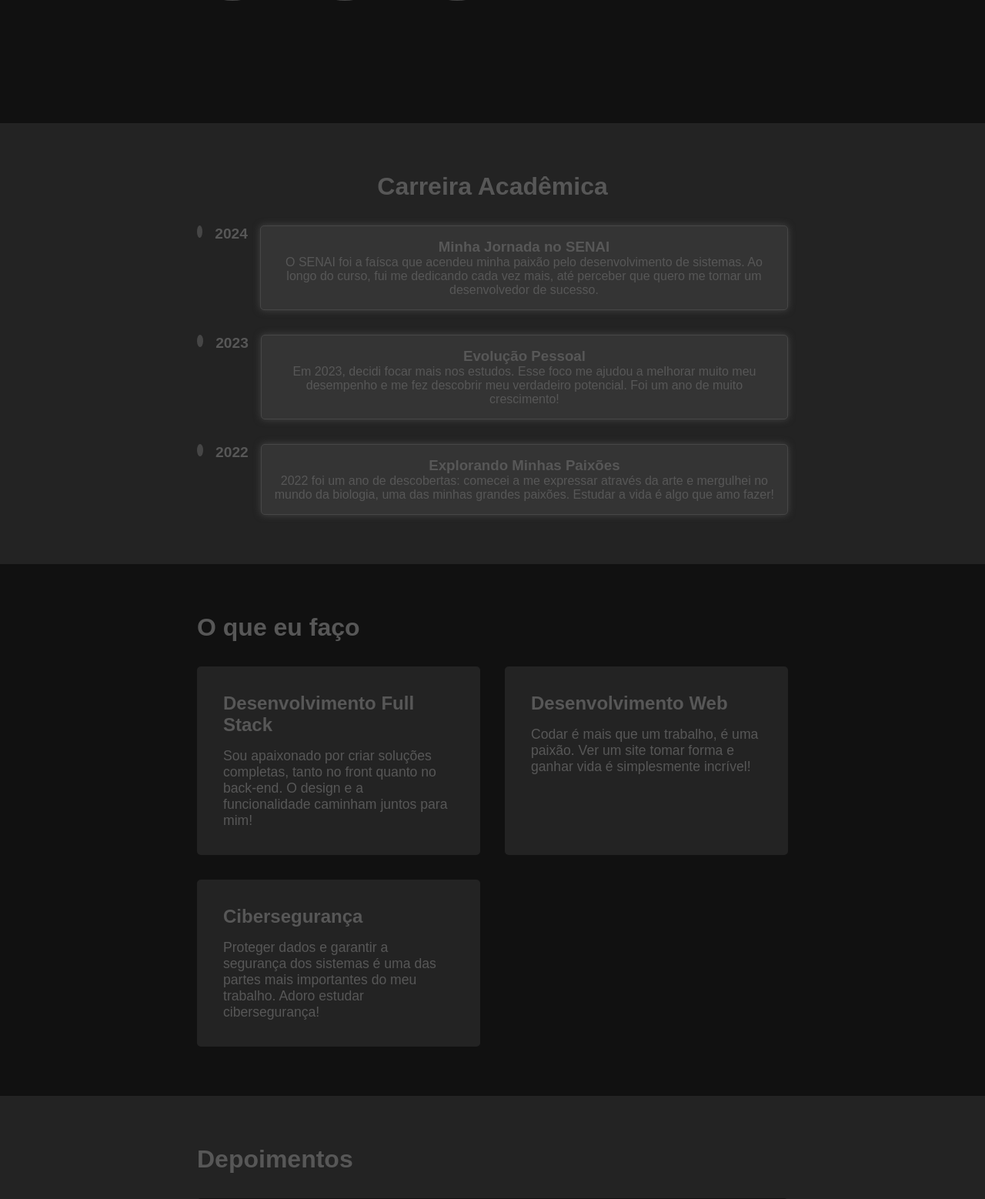
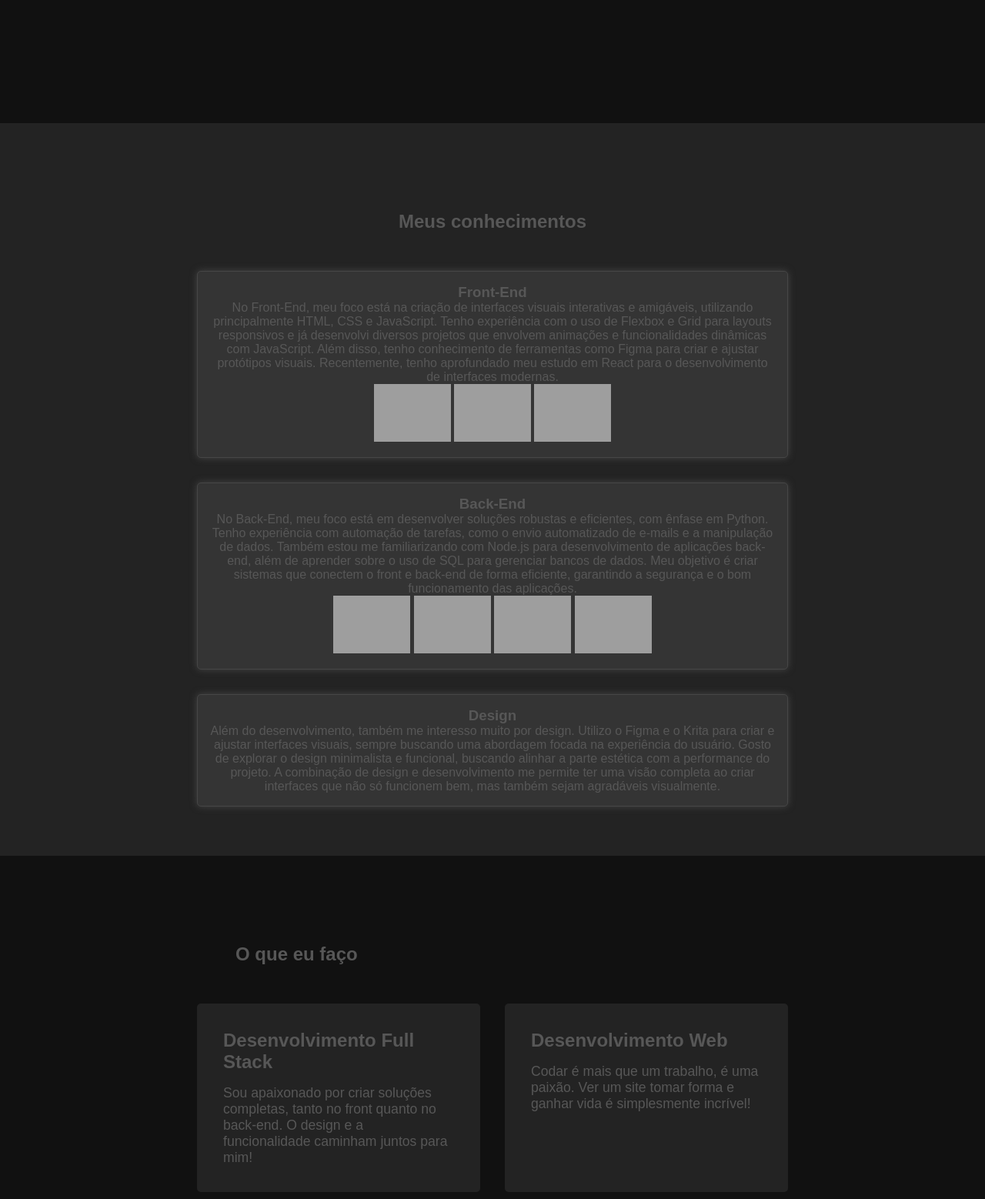
Before and after one commit to samuelbrag4/site-proprio, a Flask app: page / in a window 1280 px wide. Shown: the part 640-2198 px from the top of the page at 77% size. Run offline with Flask 3, Linux system fonts and the light colour scheme; grey boxes are pictures that could not be loaded.

Commit message:
feat: reformulação da sessão de carreiras para conhecimentos

```diff
--- a/static/css/styles.css
+++ b/static/css/styles.css
@@ -147,94 +147,30 @@ a:visited, a:link {
     box-shadow: 0 0 40px var(--highlight-color);
 }
 
-/* Texto animado */
-.text-animation {
-    font-size: 34px;
-    font-weight: 600;
-    min-width: 280px;
-    margin-top: 1rem;
+/* Seção Conhecimentos */
+.section-heading {
+    margin: 50px;
 }
 
-.text-animation span {
-    position: relative;
-}
-
-.text-animation span::before {
-    content: "Desenvolvedor";
-    color: var(--main-color);
-    animation: words 20s infinite;
-}
-
-.text-animation span::after {
-    content: "";
-    background-color: var(--bg-color);
-    position: absolute;
-    width: calc(100% + 8px);
-    height: 100%;
-    border-left: 3px solid var(--bg-color);
-    right: -8px;
-    animation: cursor 1s infinite, typing 20s steps(14) infinite;
-}
-
-@keyframes cursor {
-    to {
-        border-left: 3px solid var(--main-color);
-    }
-}
-
-@keyframes words {
-    0%, 20% { content: "Aluno dos professores:"; }
-    21%, 40% { content: "Felipe Santos"; }
-    41%, 60% { content: "Thiago Ferreira"; }
-    61%, 80% { content: "Eduardo Correia"; }
-    81%, 100% { content: "Marcelo Carboni"; }
-}
-
-@keyframes typing {
-    10%, 15%, 30%, 35%, 50%, 55%, 70%, 75%, 90%, 95% { width: 0; }
-    5%, 20%, 25%, 40%, 45%, 60%, 65%, 80%, 85%, 100% { width: calc(100% + 8px); }
-}
-
-/* Seção Educação */
-.section-education {
+.section-skills {
     padding: 4rem 16rem;
     background-color: var(--secondary-bg-color);
     text-align: center;
 }
 
-.section-heading {
-    font-size: 2rem;
-    color: var(--text-color);
-    margin-bottom: 2rem;
-}
-
-.timeline {
+.skills-timeline {
     display: flex;
     flex-direction: column;
     gap: 2rem;
 }
 
-.timeline-item {
+.skills-item {
     display: flex;
     align-items: flex-start;
     gap: 1rem;
-    position: relative;
 }
 
-.timeline-dot {
-    width: 1rem;
-    height: 1rem;
-    background-color: var(--main-color);
-    border-radius: 50%;
-}
-
-.timeline-date {
-    font-size: 1.2rem;
-    font-weight: bold;
-    color: var(--text-color);
-}
-
-.timeline-content {
+.skills-content {
     padding: 1rem;
     background-color: var(--tertiary-bg-color);
     border: 1px solid var(--main-color);
@@ -243,9 +179,13 @@ a:visited, a:link {
     transition: 0.3s ease;
 }
 
-.timeline-content:hover {
+.skills-content:hover {
+    box-shadow: 0 0 20px var(--highlight-color);
     transform: scale(1.05);
-    box-shadow: 0 0 20px var(--highlight-color);
+}
+
+.skills-image {
+    width: 100px;
 }
 
 /* Seção Serviços */
--- a/templates/index.html
+++ b/templates/index.html
@@ -1,5 +1,6 @@
 <!DOCTYPE html>
 <html lang="pt-br">
+
 <head>
     <meta charset="UTF-8" />
     <meta name="viewport" content="width=device-width, initial-scale=1.0" />
@@ -12,12 +13,12 @@
 <body>
     <main class="main-content">
         <header class="main-header">
-                <a href="https://www.linkedin.com/in/samuelbrag4/" target="_blank" class="header-logo">
-                    Samuel <span class="highlight"> Braga </span>
-                </a>
+            <a href="https://www.linkedin.com/in/samuelbrag4/" target="_blank" class="header-logo">
+                Samuel <span class="highlight"> Braga </span>
+            </a>
             <nav class="header-nav">
                 <a href="#home" class="nav-link active">Início</a>
-                <a href="#education" class="nav-link">Carreira</a>
+                <a href="#skills" class="nav-link">Carreira</a>
                 <a href="#services" class="nav-link">Serviços</a>
                 <a href="#testimonials" class="nav-link">Depoimentos</a>
                 <a href="#contact" class="nav-link">Contato</a>
@@ -34,9 +35,12 @@
                 <p>Apaixonado por aprender cada vez mais sobre ciência da computação 🚀</p>
 
                 <section class="btn-group">
-                    <div class="btn"><a href="https://github.com/samuelbrag4" target="_blank" class="link-btn"><img src="../static/images/github.png" alt="GitHub">GitHub</a></div>
-                    <div class="btn"><a href="www.linkedin.com/in/samuelbrag4" target="_blank" class="link-btn"><img src="../static/images/linkedin.png" alt="LinkedIn">LinkedIn</a></div>
-                    <div class="btn"><a href="https://codepen.io/SamuelBrag4" target="_blank" class="link-btn"><img src="../static/images/codepen.png" alt="CodePen">Codepen</a></div>
+                    <div class="btn"><a href="https://github.com/samuelbrag4" target="_blank" class="link-btn"><img
+                                src="../static/images/github.png" alt="GitHub">GitHub</a></div>
+                    <div class="btn"><a href="www.linkedin.com/in/samuelbrag4" target="_blank" class="link-btn"><img
+                                src="../static/images/linkedin.png" alt="LinkedIn">LinkedIn</a></div>
+                    <div class="btn"><a href="https://codepen.io/SamuelBrag4" target="_blank" class="link-btn"><img
+                                src="../static/images/codepen.png" alt="CodePen">Codepen</a></div>
                 </section>
             </article>
 
@@ -45,38 +49,64 @@
             </figure>
         </section>
 
-        <section class="section-education" id="education">
-            <h2 class="section-heading">Carreira Acadêmica</h2>
+        <section class="section-skills" id="skills">
+            <h2 class="section-heading">Meus conhecimentos</h2>
 
-            <section class="timeline">
-                <article class="timeline-item">
-                    <div class="timeline-dot"></div>
-                    <div class="timeline-date">2024</div>
-                    <div class="timeline-content">
-                        <h3>Minha Jornada no SENAI</h3>
-                        <p>O SENAI foi a faísca que acendeu minha paixão pelo desenvolvimento de sistemas. Ao longo do
-                            curso, fui me dedicando cada vez mais, até perceber que quero me tornar um desenvolvedor de
-                            sucesso.</p>
+            <section class="skills-timeline">
+                <article class="skills-item">
+                    <div class="skills-content">
+                        <h3>Front-End</h3>
+                        <p>No Front-End, meu foco está na criação de interfaces visuais interativas e amigáveis,
+                            utilizando principalmente HTML, CSS e JavaScript. Tenho experiência com o uso de Flexbox e
+                            Grid para layouts responsivos e já desenvolvi diversos projetos que envolvem animações e
+                            funcionalidades dinâmicas com JavaScript. Além disso, tenho conhecimento de ferramentas como
+                            Figma para criar e ajustar protótipos visuais. Recentemente, tenho aprofundado meu estudo em
+                            React para o desenvolvimento de interfaces modernas.</p>
+                        <img alt="Samuel-Js"
+                            src="https://raw.githubusercontent.com/devicons/devicon/master/icons/javascript/javascript-plain.svg"
+                            class="skills-image">
+                        <img alt="Samuel-HTML"
+                            src="https://raw.githubusercontent.com/devicons/devicon/master/icons/html5/html5-original.svg"
+                            class="skills-image">
+                        <img alt="Samuel-CSS"
+                            src="https://raw.githubusercontent.com/devicons/devicon/master/icons/css3/css3-original.svg"
+                            class="skills-image">
                     </div>
                 </article>
 
-                <article class="timeline-item">
-                    <div class="timeline-dot"></div>
-                    <div class="timeline-date">2023</div>
-                    <div class="timeline-content">
-                        <h3>Evolução Pessoal</h3>
-                        <p>Em 2023, decidi focar mais nos estudos. Esse foco me ajudou a melhorar muito meu desempenho e
-                            me fez descobrir meu verdadeiro potencial. Foi um ano de muito crescimento!</p>
+                <article class="skills-item">
+                    <div class="skills-content">
+                        <h3>Back-End</h3>
+                        <p>No Back-End, meu foco está em desenvolver soluções robustas e eficientes, com ênfase em
+                            Python. Tenho experiência com automação de tarefas, como o envio automatizado de e-mails e a
+                            manipulação de dados. Também estou me familiarizando com Node.js para desenvolvimento de
+                            aplicações back-end, além de aprender sobre o uso de SQL para gerenciar bancos de dados. Meu
+                            objetivo é criar sistemas que conectem o front e back-end de forma eficiente, garantindo a
+                            segurança e o bom funcionamento das aplicações.</p>
+                        <img alt="Samuel-Python"
+                            src="https://raw.githubusercontent.com/devicons/devicon/master/icons/python/python-original.svg"
+                            class="skills-image">
+                        <img alt="Samuel-NodeJs"
+                            src="https://raw.githubusercontent.com/devicons/devicon/master/icons/nodejs/nodejs-original.svg"
+                            class="skills-image">
+                        <img alt="Samuel-SQL"
+                            src="https://raw.githubusercontent.com/devicons/devicon/master/icons/mysql/mysql-original.svg"
+                            class="skills-image">
+                        <img alt="Samuel-Git"
+                            src="https://raw.githubusercontent.com/devicons/devicon/master/icons/git/git-original.svg"
+                            class="skills-image">
                     </div>
                 </article>
 
-                <article class="timeline-item">
-                    <div class="timeline-dot"></div>
-                    <div class="timeline-date">2022</div>
-                    <div class="timeline-content">
-                        <h3>Explorando Minhas Paixões</h3>
-                        <p>2022 foi um ano de descobertas: comecei a me expressar através da arte e mergulhei no mundo
-                            da biologia, uma das minhas grandes paixões. Estudar a vida é algo que amo fazer!</p>
+                <article class="skills-item">
+                    <div class="skills-content">
+                        <h3>Design</h3>
+                        <p>Além do desenvolvimento, também me interesso muito por design. Utilizo o Figma e o Krita para
+                            criar e ajustar interfaces visuais, sempre buscando uma abordagem focada na experiência do
+                            usuário. Gosto de explorar o design minimalista e funcional, buscando alinhar a parte
+                            estética com a performance do projeto. A combinação de design e desenvolvimento me permite
+                            ter uma visão completa ao criar interfaces que não só funcionem bem, mas também sejam
+                            agradáveis visualmente.</p>
                     </div>
                 </article>
             </section>
@@ -137,13 +167,14 @@
 
             <form action="/contact" method="POST" class="contact-form">
                 <div class="form-group">
-                  <input type="text" name="name" placeholder="Seu nome" class="form-input" required/>
-                  <input type="email" name="email" placeholder="Seu email" class="form-input" required/>
+                    <input type="text" name="name" placeholder="Seu nome" class="form-input" required />
+                    <input type="email" name="email" placeholder="Seu email" class="form-input" required />
                 </div>
                 <div class="form-group">
-                  <input type="text" name="subject" placeholder="Assunto" class="form-input" required/>
+                    <input type="text" name="subject" placeholder="Assunto" class="form-input" required />
                 </div>
-                <textarea name="message" id="message" cols="30" rows="4" placeholder="Sua mensagem..." class="form-textarea" required></textarea>
+                <textarea name="message" id="message" cols="30" rows="4" placeholder="Sua mensagem..."
+                    class="form-textarea" required></textarea>
                 <button type="submit" class="btn">Enviar</button>
             </form>
 
@@ -161,7 +192,7 @@
                     <li><a href="#">FAQ</a></li>
                     <li><a href="#">Sobre Mim</a></li>
                     <li><a href="#home">Início</a></li>
-                    <li><a href="#education">Carreira</a></li>
+                    <li><a href="#skills">Carreira</a></li>
                     <li><a href="#services">Serviços</a></li>
                     <li><a href="#testimonials">Depoimentos</a></li>
                     <li><a href="#contact">Contato</a></li>
```
Also changed, not shown: static/images/nodejs.png (added), static/images/servidor-sql.png (added).
